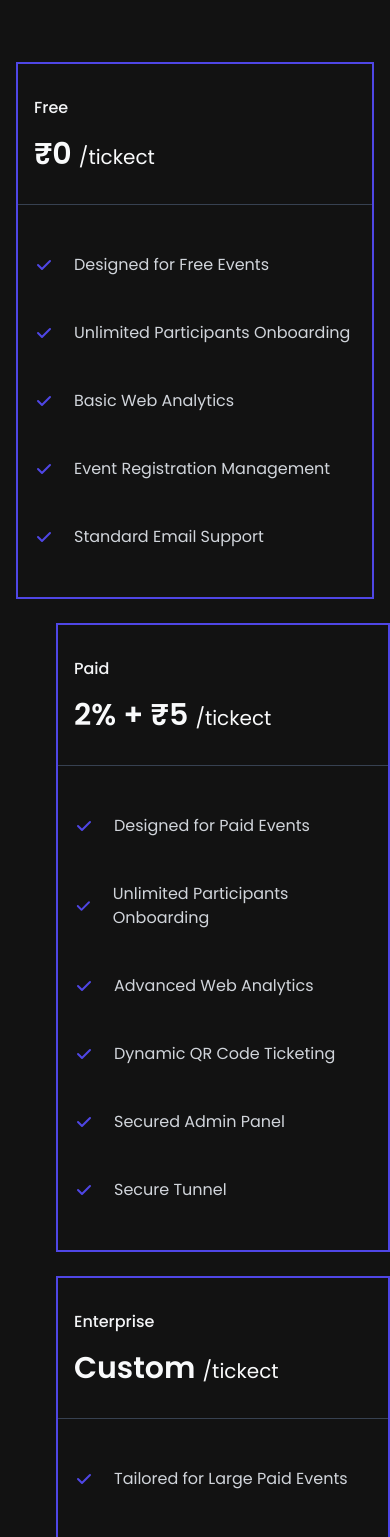
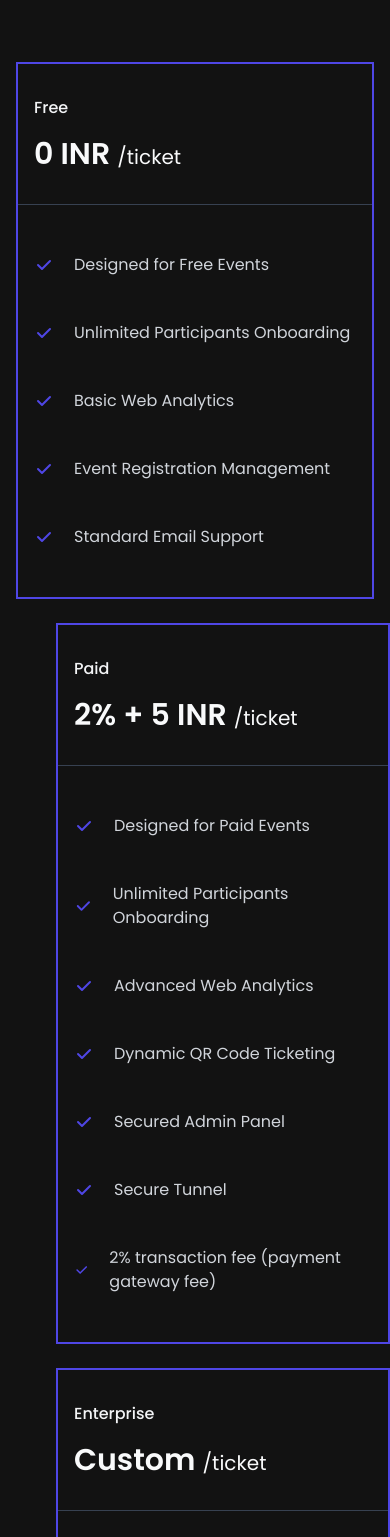
Before and after one commit to VarunHarinath/EventAura, a React (Vite) app: page / in a window 390 px wide. Shown: the part 4380-5917 px from the top of the page. Built offline with nearby package versions, Linux system fonts and the light colour scheme.

Commit message:
phonePay:update on the INR

```diff
--- a/src/components/HomePage/Pricing.jsx
+++ b/src/components/HomePage/Pricing.jsx
@@ -27,7 +27,7 @@ const Pricing = () => {
                 <span className="text-gray-100 font-medium">{item.title}</span>
                 <div className="text-gray-50 text-3xl font-semibold">
                   {item.price}{" "}
-                  <span className="text-xl font-normal ">/tickect</span>
+                  <span className="text-xl font-normal ">/ticket</span>
                 </div>
               </div>
               <ul className="p-4 py-8 space-y-3 md:p-8">
--- a/src/constants/index.jsx
+++ b/src/constants/index.jsx
@@ -82,7 +82,7 @@ export const features = [
 export const pricingOptions = [
   {
     title: "Free",
-    price: "₹0",
+    price: "0 INR",
     features: [
       "Designed for Free Events",
       "Unlimited Participants Onboarding",
@@ -93,7 +93,7 @@ export const pricingOptions = [
   },
   {
     title: "Paid",
-    price: "2% + ₹5",
+    price: "2% + 5 INR",
     features: [
       "Designed for Paid Events",
       "Unlimited Participants Onboarding",
@@ -101,6 +101,7 @@ export const pricingOptions = [
       "Dynamic QR Code Ticketing",
       "Secured Admin Panel",
       "Secure Tunnel",
+      "2% transaction fee (payment gateway fee)",
     ],
   },
   {
@@ -113,6 +114,7 @@ export const pricingOptions = [
       "Dynamic QR Code Ticketing",
       "Custom Payment Gateway Integration",
       "Enhanced Secure Tunnel",
+      "2% transaction fee (payment gateway fee)",
     ],
   },
 ];
```
